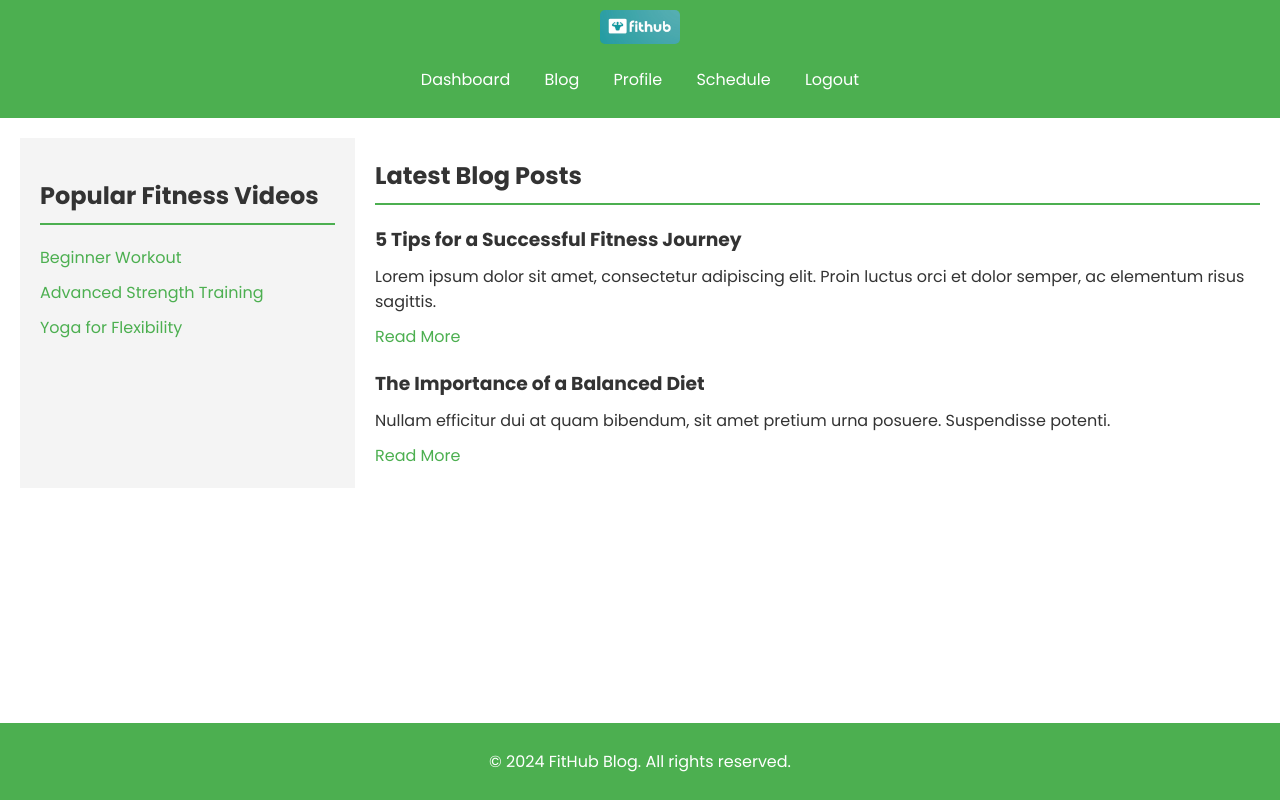
After one commit to ed-sels/FitHub, a Flask app: page /blog in a window 1280 px wide. The commit adds this page. Run offline with Flask 3, Linux system fonts and the light colour scheme; the visitor is signed in with stand-in values (Sample User, id 1); some libraries are stand-ins or nearby versions.

Commit message:
intro of blog

```diff
--- a/Backend/website/app.py
+++ b/Backend/website/app.py
@@ -79,6 +79,18 @@ def sign_in():
 
     return render_template('sign_in.html')
 
+
+@app.route('/about')
+def about():
+    return render_template('about.html')
+
+@app.route('/blog')
+def blog():
+    if 'user_id' not in session:
+        flash('Please log in to view the blog page.', 'danger')
+        return redirect('/sign_in')
+
+    return render_template('blog.html')
 
 
 @app.route('/logout')
--- /dev/null
+++ b/Backend/website/static/blog.css
@@ -0,0 +1,113 @@
+@import url('https://fonts.googleapis.com/css2?family=Poppins:ital,wght@0,100;0,200;0,300;0,400;0,500;0,600;0,700;0,800;0,900;1,100;1,200;1,300;1,400;1,500;1,600;1,700;1,800;1,900&display=swap');
+
+body {
+    font-family: Poppins;
+    margin: 0;
+    padding: 0;
+    color: #333;
+}
+
+header {
+    background: #4CAF50;
+    color: white;
+    padding: 10px 0;
+    text-align: center;
+}
+
+header h1 {
+    margin: 0;
+}
+
+nav ul {
+    list-style: none;
+    padding: 0;
+}
+
+nav ul li {
+    display: inline;
+    margin: 0 15px;
+}
+
+nav ul li a {
+    color: white;
+    text-decoration: none;
+}
+
+nav ul li a:hover {
+    text-decoration: underline;
+}
+
+.container {
+    display: flex;
+    margin: 20px;
+}
+
+aside {
+    width: 25%;
+    background: #f4f4f4;
+    padding: 20px;
+    margin-right: 20px;
+}
+
+aside h2 {
+    border-bottom: 2px solid #4CAF50;
+    padding-bottom: 10px;
+}
+
+aside ul {
+    list-style: none;
+    padding: 0;
+}
+
+aside ul li {
+    margin-bottom: 10px;
+}
+
+aside ul li a {
+    color: #4CAF50;
+    text-decoration: none;
+}
+
+aside ul li a:hover {
+    text-decoration: underline;
+}
+
+section {
+    width: 75%;
+}
+
+section h2 {
+    border-bottom: 2px solid #4CAF50;
+    padding-bottom: 10px;
+}
+
+article {
+    margin-bottom: 20px;
+}
+
+article h3 {
+    margin: 0 0 10px;
+}
+
+article p {
+    margin: 0 0 10px;
+}
+
+article a {
+    color: #4CAF50;
+    text-decoration: none;
+}
+
+article a:hover {
+    text-decoration: underline;
+}
+
+footer {
+    background: #4CAF50;
+    color: white;
+    text-align: center;
+    padding: 10px 0;
+    position: fixed;
+    width: 100%;
+    bottom: 0;
+}
--- /dev/null
+++ b/Backend/website/templates/blog.html
@@ -0,0 +1,59 @@
+<!DOCTYPE html>
+<html lang="en">
+<head>
+    <meta charset="UTF-8">
+    <meta name="viewport" content="width=device-width, initial-scale=1.0">
+    <title>Fitness Blog</title>
+    <link rel="stylesheet" href="{{ url_for('static', filename='blog.css') }}">
+    <link rel="icon" type="image/jpeg" href="{{ url_for('static', filename='black-logo.jpeg') }}">
+</head>
+<body>
+    <header>
+        <img src="{{ url_for('static', filename='img/orig-logo.jpeg') }}" alt="Fithub logo"
+        style="width: 80px; border-radius: 5px;">
+        <nav>
+            <ul>
+                <li><a href="{{url_for('dashboard')}}">Dashboard</a></li>
+                <li><a href="#">Blog</a></li>
+                <li><a href="{{url_for('profile')}}">Profile</a></li>
+                <li><a href="{{url_for('schedule')}}">Schedule</a></li>
+                <li><a href="{{url_for('sign_in')}}">Logout</a></li>
+            </ul>
+        </nav>
+    </header>
+
+    <main>
+        <div class="container">
+            <aside>
+                <h2>Popular Fitness Videos</h2>
+                <ul>
+                    <li><a href="https://www.youtube.com/watch?v=xyz" target="_blank">Beginner Workout</a></li>
+                    <li><a href="https://www.youtube.com/watch?v=abc" target="_blank">Advanced Strength Training</a></li>
+                    <li><a href="https://www.youtube.com/watch?v=123" target="_blank">Yoga for Flexibility</a></li>
+                </ul>
+            </aside>
+
+            <section>
+                <h2>Latest Blog Posts</h2>
+                <article>
+                    <h3>5 Tips for a Successful Fitness Journey</h3>
+                    <p>Lorem ipsum dolor sit amet, consectetur adipiscing elit. Proin luctus orci et dolor semper, ac elementum risus sagittis.</p>
+                    <a href="#">Read More</a>
+                </article>
+
+                <article>
+                    <h3>The Importance of a Balanced Diet</h3>
+                    <p>Nullam efficitur dui at quam bibendum, sit amet pretium urna posuere. Suspendisse potenti.</p>
+                    <a href="#">Read More</a>
+                </article>
+
+                <!-- Add more blog posts here -->
+            </section>
+        </div>
+    </main>
+
+    <footer>
+        <p>&copy; 2024 FitHub Blog. All rights reserved.</p>
+    </footer>
+</body>
+</html>
--- a/Backend/website/templates/dashboard.html
+++ b/Backend/website/templates/dashboard.html
@@ -4,7 +4,7 @@
     <meta charset="UTF-8">
     <meta name="viewport" content="width=device-width, initial-scale=1.0">
     <title>Dashboard</title>
-    <link rel="icon" type="image/png" href="../static/img/img/fithub logo.jpg">
+    <link rel="icon" type="image/jpeg" href="{{ url_for('static', filename='black-logo.jpeg') }}">
     <link href='https://unpkg.com/boxicons@2.1.4/css/boxicons.min.css' rel='stylesheet'>
     <link rel="stylesheet" href="../static/dashboard.css">
 </head>
@@ -15,6 +15,7 @@
         <ul class="side-menu">
             <li class="active"><a href="#"><i class="bx bxs-dashboard"></i>Dashboard</a></li>
             <li><a href="{{url_for('schedule')}}"><i class="bx bx-bar-chart"></i>Schedule</a></li>
+            <li><a href="{{url_for('blog')}}"><i class='bx bxl-blogger'></i></i>Blog</a></li>
             <li><a href="{{url_for('profile')}}"><i class="bx bx-user"></i>Profile</a></li>
         </ul>
         <ul class="side-menu">
--- a/Backend/website/templates/edit_profile.html
+++ b/Backend/website/templates/edit_profile.html
@@ -7,7 +7,7 @@
     <link href='https://unpkg.com/boxicons@2.1.4/css/boxicons.min.css' rel='stylesheet'>
     <link rel="stylesheet" href="../static/dashboard.css">
     <title>Edit Profile</title>
-    <link rel="icon" type="image/png" href="../static/img/img/fithub logo.jpg">
+    <link rel="icon" type="image/jpeg" href="{{ url_for('static', filename='black-logo.jpeg') }}">
     <script src="https://cdn.jsdelivr.net/npm/chart.js"></script>
 </head>
 
--- a/Backend/website/templates/profile.html
+++ b/Backend/website/templates/profile.html
@@ -7,7 +7,7 @@
     <link href="https://unpkg.com/boxicons@2.1.4/css/boxicons.min.css" rel="stylesheet">
     <link rel="stylesheet" href="../static/dashboard.css">
     <title>Profile</title>
-    <link rel="icon" type="image/png" href="img/fithub logo.jpg">
+    <link rel="icon" type="image/jpeg" href="{{ url_for('static', filename='black-logo.jpeg') }}">
     <script src="https://cdn.jsdelivr.net/npm/chart.js"></script>
 </head>
 
@@ -18,7 +18,8 @@
         <img src="../static/img/orig-logo.jpeg" alt="FitHub logo" class="main-logo">
         <ul class="side-menu">
             <li><a href="{{url_for('dashboard')}}"><i class='bx bxs-dashboard'></i>Dashboard</a></li>
-            <li><a href="#"><i class='bx bx-bar-chart'></i></i>Schedule</a></li>
+            <li><a href="{{url_for('schedule')}}"><i class="bx bx-bar-chart"></i>Schedule</a></li>
+            <li><a href="{{url_for('blog')}}"><i class='bx bxl-blogger'></i></i>Blog</a></li>
             <li class="active"><a href="{{url_for('profile')}}"><i class='bx bx-user'></i>Profile</a></li>
         </ul>
         <ul class="side-menu">
--- a/Backend/website/templates/schedule.html
+++ b/Backend/website/templates/schedule.html
@@ -7,7 +7,7 @@
     <link href='https://unpkg.com/boxicons@2.1.4/css/boxicons.min.css' rel='stylesheet'>
     <link rel="stylesheet" href="../static/dashboard.css">
     <title>Schedule</title>
-    <link rel="icon" type="image/png" href="img/fithub logo.jpg">
+    <link rel="icon" type="image/jpeg" href="{{ url_for('static', filename='black-logo.jpeg') }}">
     <script src="https://cdn.jsdelivr.net/npm/chart.js"></script>
 </head>
 
@@ -19,6 +19,7 @@
         <ul class="side-menu">
             <li><a href="{{url_for('dashboard')}}"><i class='bx bxs-dashboard'></i>Dashboard</a></li>
             <li class="active"><a href="#"><i class='bx bx-bar-chart' ></i></i>Schedule</a></li>
+            <li><a href="{{url_for('blog')}}"><i class='bx bxl-blogger'></i></i>Blog</a></li>
             <li><a href="{{url_for('profile')}}"><i class='bx bx-user'></i>Profile</a></li>
         </ul>
         <ul class="side-menu">
--- a/Backend/website/templates/settings.html
+++ b/Backend/website/templates/settings.html
@@ -7,7 +7,7 @@
     <link href='https://unpkg.com/boxicons@2.1.4/css/boxicons.min.css' rel='stylesheet'>
     <link rel="stylesheet" href="../static/dashboard.css">
     <title>Settings</title>
-    <link rel="icon" type="image/png" href="img/fithub logo.jpg">
+    <link rel="icon" type="image/jpeg" href="{{ url_for('static', filename='black-logo.jpeg') }}">
     <script src="https://cdn.jsdelivr.net/npm/chart.js"></script>
 </head>
 
--- a/Backend/website/templates/sign_in.html
+++ b/Backend/website/templates/sign_in.html
@@ -5,7 +5,7 @@
     <meta charset="UTF-8">
     <meta name="viewport" content="width=device-width, initial-scale=1.0">
     <title>Sign In</title>
-    <link rel="icon" type="image/png" href="img/fithub logo.jpg">
+    <link rel="icon" type="image/jpeg" href="{{ url_for('static', filename='black-logo.jpeg') }}">
     <link rel="stylesheet" href="../static/sign_in_style.css">
 </head>
 <body>
--- a/Backend/website/templates/sign_up.html
+++ b/Backend/website/templates/sign_up.html
@@ -4,7 +4,7 @@
     <meta charset="UTF-8">
     <meta name="viewport" content="width=device-width, initial-scale=1.0">
     <title>Sign Up</title>
-    <link rel="icon" type="image/png" href="img/fithub logo.jpg">
+    <link rel="icon" type="image/jpeg" href="{{ url_for('static', filename='black-logo.jpeg') }}">
     <link rel="icon" href="assets/fitnessIcon.png" type="assets/png">
     <link rel="stylesheet" href="https://cdnjs.cloudflare.com/ajax/libs/font-awesome/6.0.0-beta3/css/all.min.css">
     <link rel="stylesheet" href="../static/sign-up.css">
```
Also changed, not shown: Backend/website/static/about.css (added, +87 -0 lines), Backend/website/static/homepage_style.css (+2 -15 lines), Backend/website/templates/about.html (added, +70 -0 lines), Backend/website/templates/homepage.html (+3 -20 lines).
